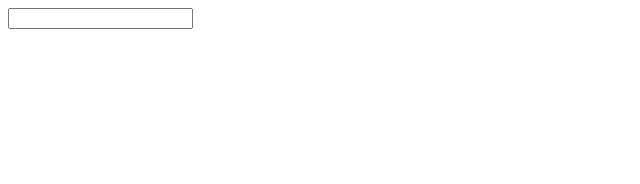
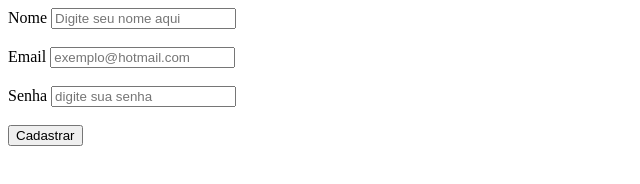
Before and after one commit to vitorjoaorr/input-aula, a plain HTML site: page index.html in a window 1280 px wide. Shown: the whole page, without its empty margins (0-640 px from the left). Drawn offline with Linux system fonts and the light colour scheme.

Commit message:
complemento e criação de novos inputs

```diff
--- a/index.html
+++ b/index.html
@@ -6,6 +6,15 @@
     <title>Document</title>
 </head>
 <body>
-    <input type="password" name="password">
+    <label for="nome">Nome</label>
+    <input type="text" id="nome" name="nome-usuario" placeholder="Digite seu nome aqui"><br><br>
+
+    <label for="email">Email</label>
+    <input type="text" id="email" name="email-usuario" placeholder="exemplo@hotmail.com"><br><br>
+
+    <label for="senha">Senha</label>
+    <input type="password" id="senha" name="senha-usuario" placeholder="digite sua senha"><br><br>
+
+    <input type="submit" value="Cadastrar"><br><br>
 </body>
 </html>
```
